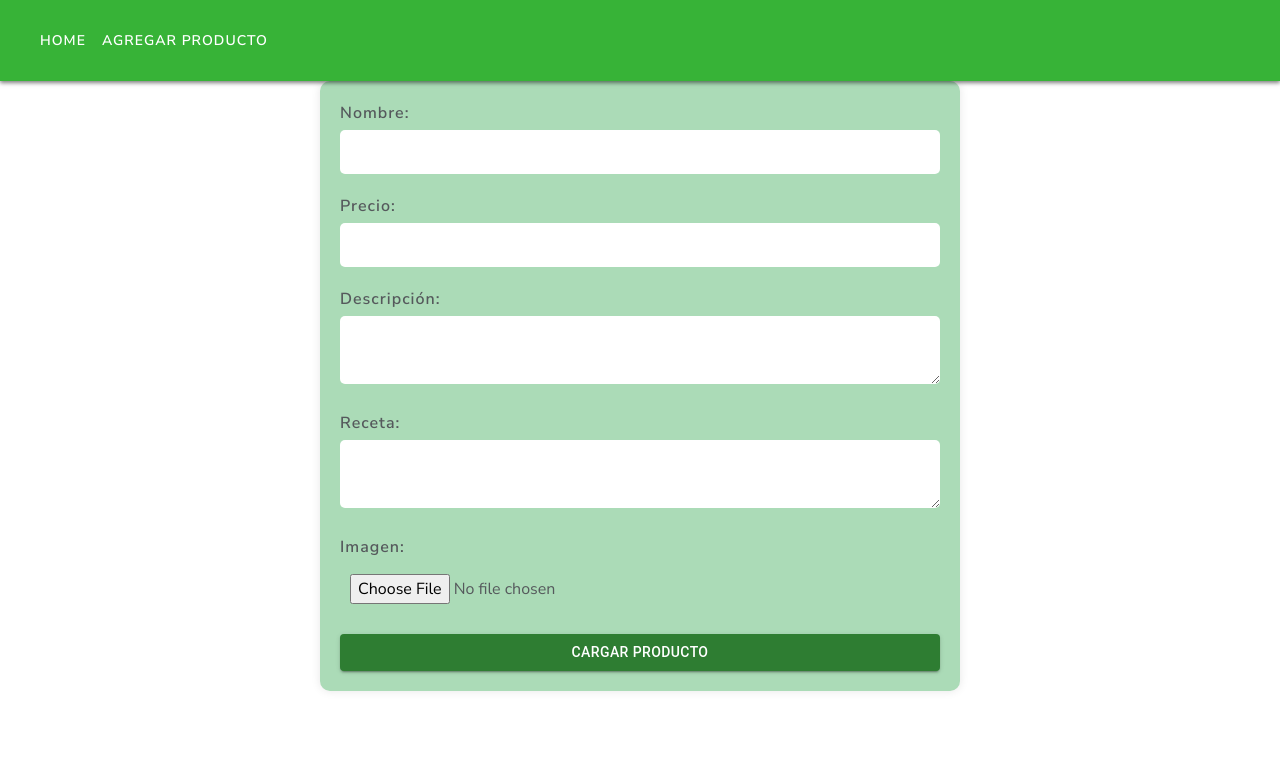
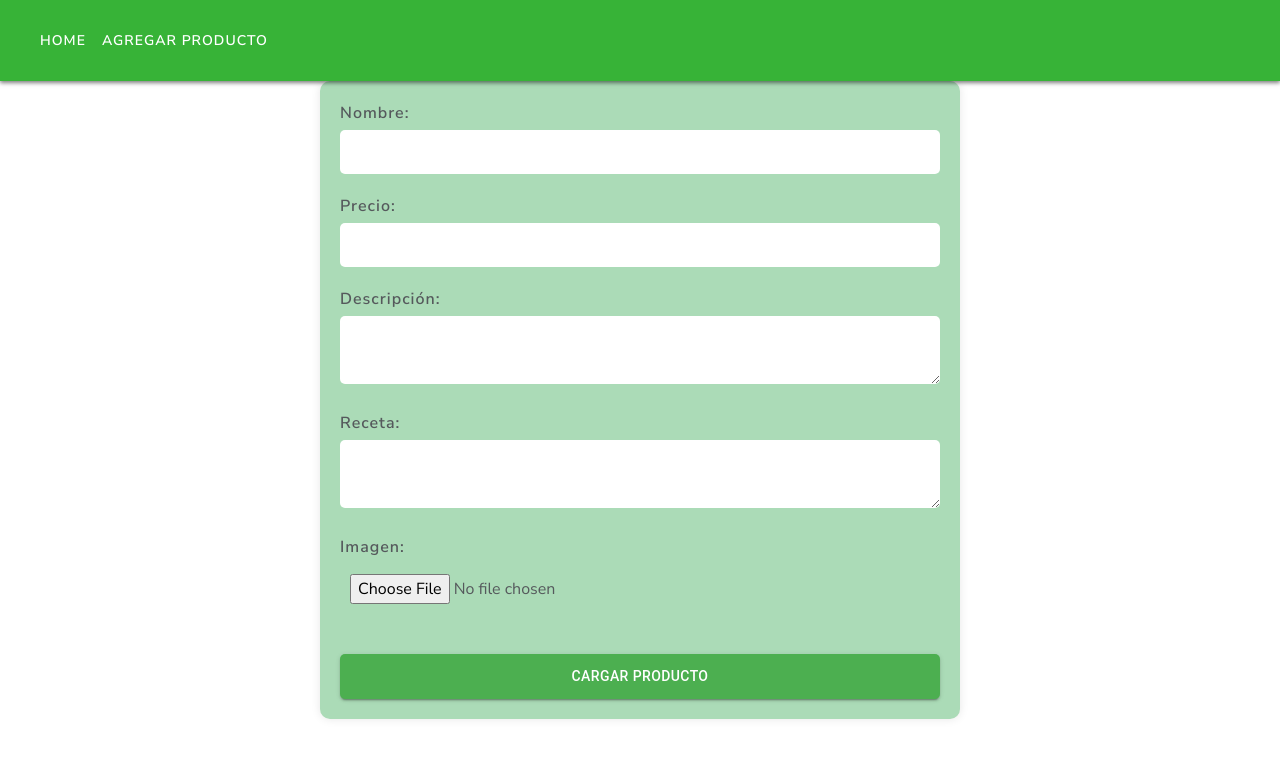
Before and after one commit to ne1nnn/carnes_eco_front, a React (Create React App) app: page /formproduct in a window 1280 px wide. Shown: the top 758 px of the page. Built offline with nearby package versions, Linux system fonts and the light colour scheme.

Commit message:
Formulario

```diff
--- a/src/components/formproduct.js/form.product.js
+++ b/src/components/formproduct.js/form.product.js
@@ -34,7 +34,11 @@ function ProductsForm() {
   };
 
   return (
-    <form onSubmit={handleSubmit} className="form">
+    <form
+      onSubmit={handleSubmit}
+      className="form"
+      encType="multipart/form-data"
+    >
       <div>
         <label htmlFor="name">Nombre:</label>
         <input
@@ -77,7 +81,12 @@ function ProductsForm() {
           onChange={(event) => setImage(event.target.files[0])}
         />
       </div>
-      <Button className="button-card" variant="contained" color="success">
+      <Button
+        className="button-card"
+        variant="contained"
+        color="success"
+        type="submit"
+      >
         Cargar producto
       </Button>
     </form>
--- a/src/components/products/product.js
+++ b/src/components/products/product.js
@@ -8,7 +8,7 @@ export default function ProductList() {
 
   useEffect(() => {
     axios
-      .get("http://localhost:4000/products/all")
+      .get("http://localhost:4000/all")
       .then((response) => {
         setProducts(response.data);
       })
```
